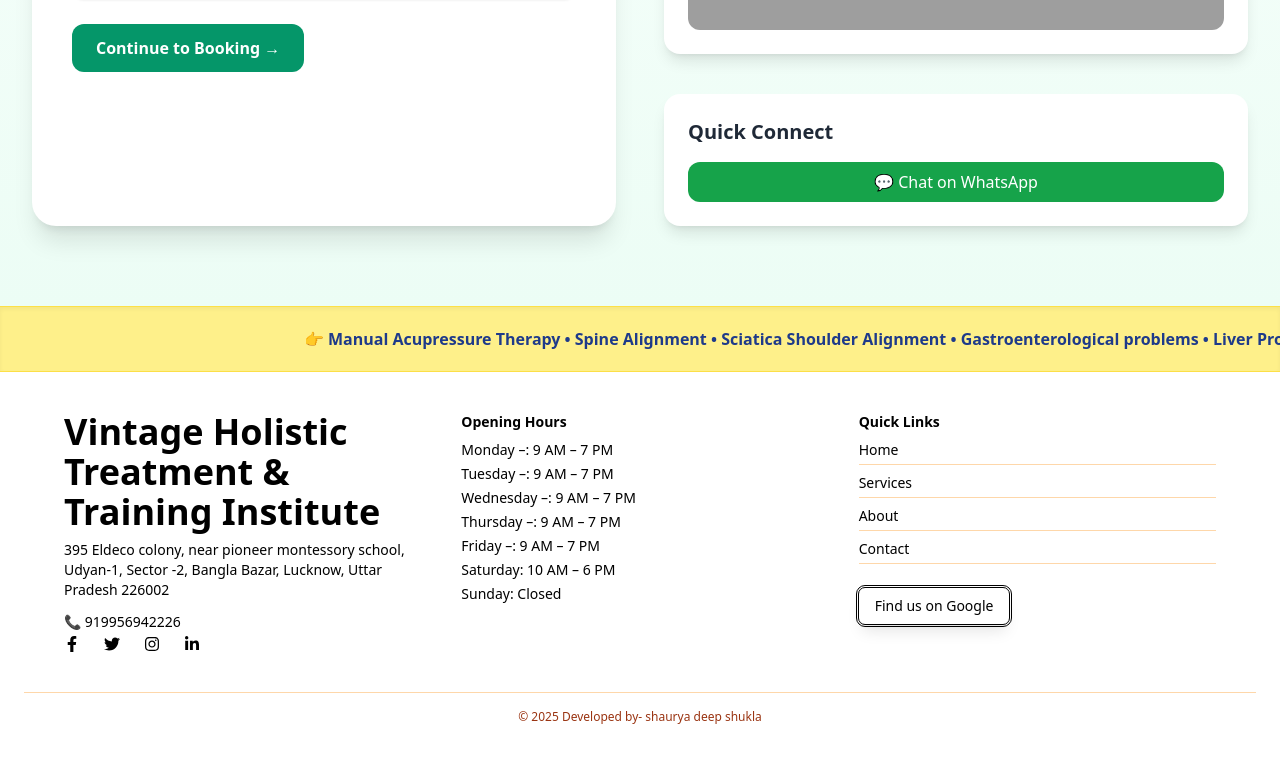
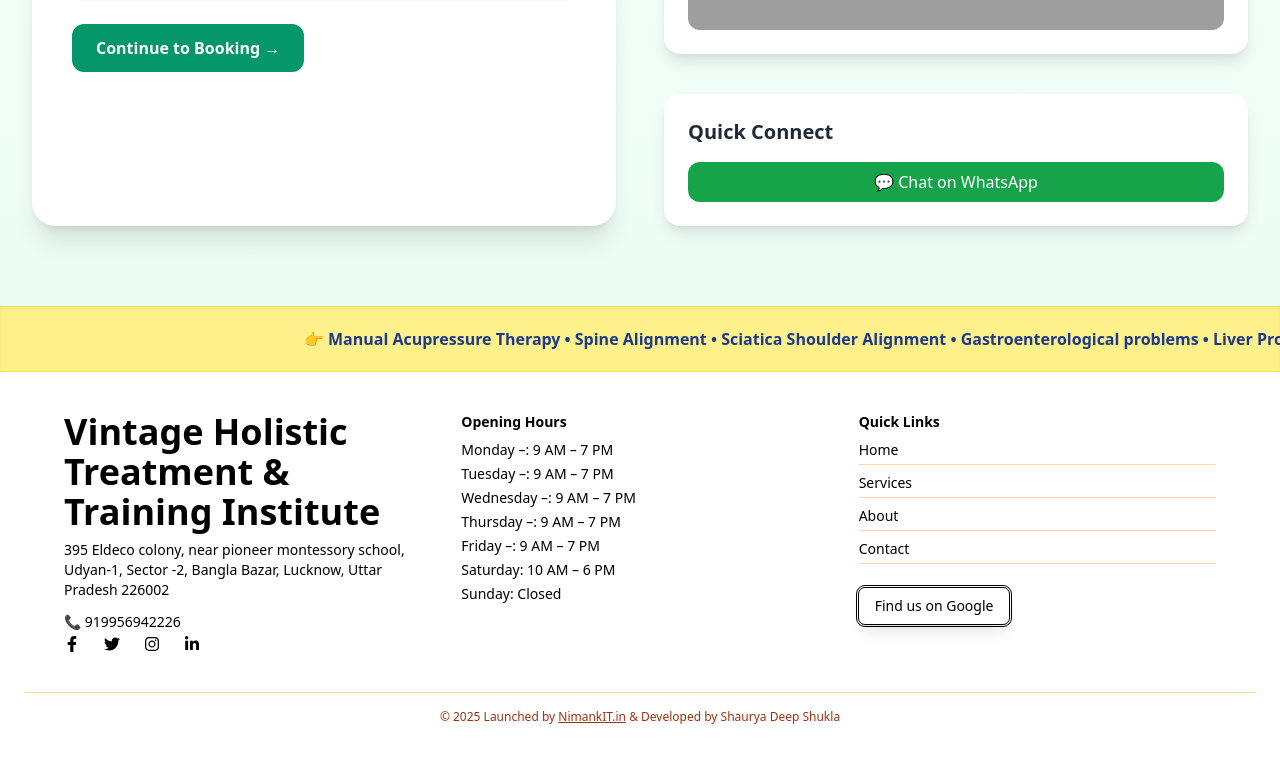
Before and after one commit to shauryasds/vintageholistic, a React (Vite) app: page /contact in a window 1280 px wide. Shown: the part 952-1715 px from the top of the page. Built offline with nearby package versions, Linux system fonts and the light colour scheme; grey boxes are pictures that could not be loaded.

Commit message:
Update Footer.jsx

```diff
--- a/src/components/Footer.jsx
+++ b/src/components/Footer.jsx
@@ -77,9 +77,10 @@ const Footer = () => {
         </div>
       </div>
 
-      <div className="text-center text-xs text-orange-800 mt-10 border-t border-orange-200 pt-4">
-        © {new Date().getFullYear()} Developed by- shaurya deep shukla
-      </div>
+    <div className="text-center text-xs text-orange-800 mt-10 border-t border-orange-200 pt-4">
+  © {new Date().getFullYear()} Launched by <a href="https://nimankit.in" className="underline hover:text-orange-600">NimankIT.in</a> & Developed by Shaurya Deep Shukla
+</div>
+
 
     </motion.footer>
   );
```
